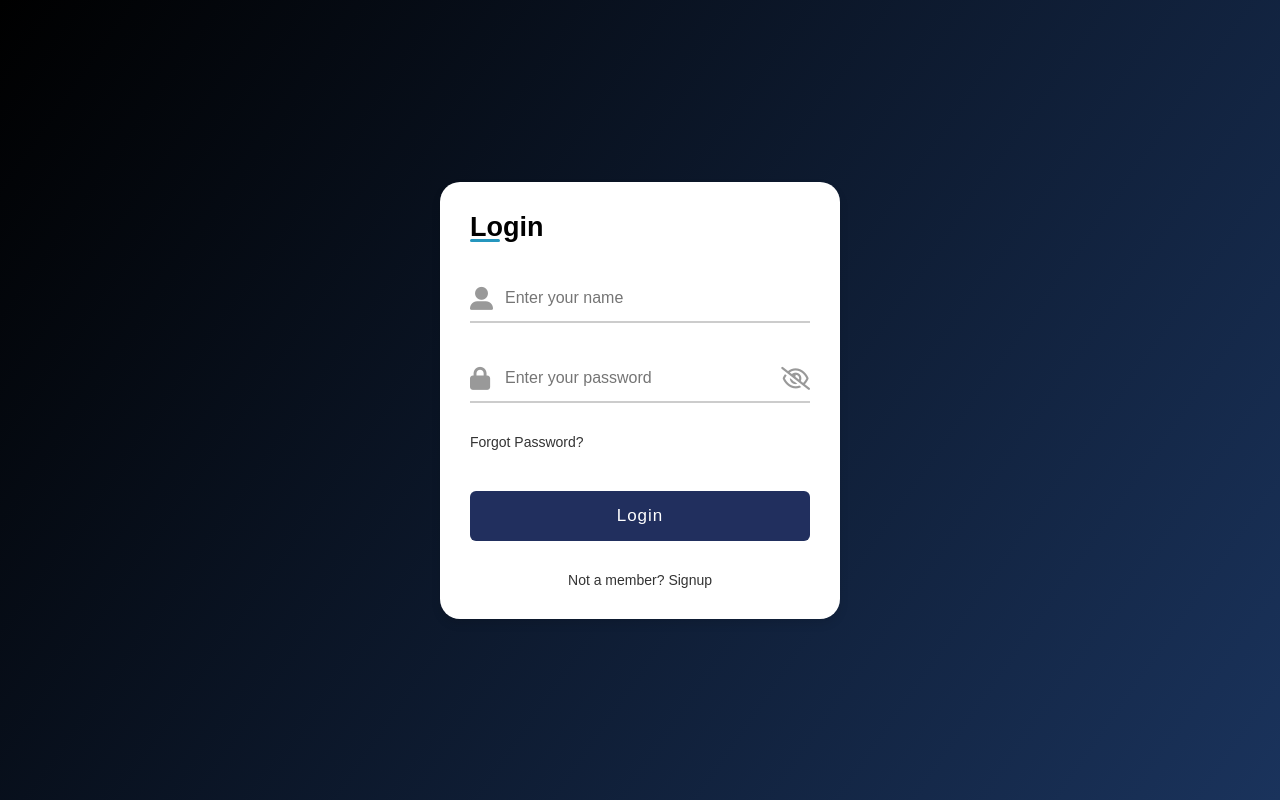
After one commit to TulsiLukhi1/Striver, a Django app: page /login/ in a window 1280 px wide. The commit adds this page. Run offline with Django 4.2, Linux system fonts and the light colour scheme; some libraries are stand-ins or nearby versions.

Commit message:
third commit-added frontend partially

```diff
--- /dev/null
+++ b/Strivers/Job/static/css/login.css
@@ -0,0 +1,140 @@
+*{
+    margin: 0;
+    padding: 0;
+    box-sizing: border-box;
+    font-family: 'poppins', sans-serif;
+}
+
+body{
+    height: 100vh;
+    display: flex;
+    align-items: center;
+    justify-content: center;
+    background-image: url(img/bg.jpg);
+    background: linear-gradient(125deg,#000,#1a335c);
+    /* /background-color: #4070f4;/ */
+}
+
+img{
+    background-size: cover;
+    width: 100%;
+    height: 100%;
+}
+
+.container{
+    position: absolute;
+    max-width: 400px;
+    width: 100%;
+    background: #fff;
+    box-shadow: 0 5px 10px rgba(0, 0, 0, 0.1);
+    border-radius: 20px;
+}
+
+.container .form{
+    padding: 30px;
+}
+
+.container .form .title{
+    position: relative;
+    font-size: 27px;
+    font-weight: 800;
+}
+
+.form .title::before{
+    content: '';
+    position: absolute;
+    left: 0;
+    bottom: 0;
+    height: 3px;
+    width: 30px;
+    background-color: #2596be;
+    border-radius: 25px;
+}
+
+.form .input-field{
+    position: relative;
+    margin-top: 30px;
+    height: 50px;
+    width: 100%;
+}
+
+.input-field input{
+    position: absolute;
+    height: 100%;
+    width: 100%;
+    padding: 0 35px;
+    border: none;
+    outline: none;
+    font-size: 16px;
+    border-bottom: 2px solid #ccc;
+    border-top: 2px solid transparent;
+
+    cursor: pointer;
+}
+
+/* .input-field input:is(:focus, :valid){
+    border-bottom-color: #212f5e;
+} */
+
+.input-field i{
+    position: absolute;
+    top: 50%;
+    transform: translateY(-50%);
+    color: #999;
+    font-size: 23px;
+}
+
+/* .input-field input:is(:focus, :valid) ~ i{
+    color: #212f5e;
+} */
+
+.input-field i.icon{
+    left: 0;
+    font-size: 10px;
+}
+
+.input-field i.showhidepw{
+    right: 0;
+}
+
+.forget{
+    margin-top: 30px;
+}
+
+.form .text{
+    color: #333;
+    font-size: 14px;
+}
+
+.form a{
+    /* /color: #4070f4;/ */
+    text-decoration: none;
+}
+
+.form a:hover{
+    text-decoration: underline;
+}
+
+.form .button{
+    margin-top: 40px;
+}
+
+.form .button input{
+    border: none;
+    color: #fff;
+    font-size: 17px;
+    font-weight: 500;
+    letter-spacing: 1px;
+    border-radius: 6px;
+    background-color: #212f5e;
+    cursor: pointer;
+}
+
+.button input:hover{
+    background-color: #2596be;
+}
+
+.form .login-signup{
+    margin-top: 30px;
+    text-align: center;
+}
--- /dev/null
+++ b/Strivers/Job/templates/accounts/login.html
@@ -0,0 +1,70 @@
+<!DOCTYPE html>
+<html lang="en">
+<head>
+	{% load static %}
+	<link rel="stylesheet" href="{% static 'css/login.css' %}">
+    <meta charset="UTF-8">
+    <meta http-equiv="X-UA-Compatible" content="IE=edge">
+    <meta name="viewport" content="width=device-width, initial-scale=1.0">
+	<link rel="preconnect" href="{% static 'https://fonts.googleapis.com' %}">
+	<link rel="preconnect" href="{% static 'https://fonts.gstatic.com' %}" crossorigin>
+	<link href="{% static 'https://fonts.googleapis.com/css2?family=Poppins:wght@300&display=swap' %}" rel="stylesheet">
+	<link rel="stylesheet" type="image/png" href="{% static 'https://unicons.iconscout.com/release/v4.0.0/css/line.css' %}">
+    <title>Login</title>
+
+
+</head>
+<body>
+	<div class="container">
+		<div class="forms">
+			<div class="form login">
+				<span class="title">Login</span>
+				<form method="POST">
+					{% csrf_token %}
+					<div class="input-field">
+						<!-- <input type="text" placeholder="Enter your name" name="username" required> -->
+						{{form.username}}
+						<i class="fas fa-user-alt"></i>
+						<!-- <i class="uil uil-envelope"></i> -->
+					</div>
+					<div class="input-field">
+						<!-- <input type="password" placeholder="Enter your password" name="password" required> -->
+						{{form.password}}
+						<i class="fa fa-lock"></i>
+						<i class="fa fa-eye-slash showhidepw"></i>
+						<!-- <i class="uil uil-lock icon"></i> -->
+					</div>
+					<div class="forget">
+						<a href="#" class="text">Forgot Password?</a>
+					</div>
+					{% if form.non_field_errors %}
+    					{% for error in form.non_field_errors %}
+  							<p class="error" style="color: red;">{{error}}</p>
+  						{% endfor %}
+  					{% endif %}
+
+					<div class="input-field button">
+						<input type="submit"  value="Login">
+					</div>
+				</form>
+				<div class="login-signup">
+					<span class="text">Not a member?
+						<a href="user_register" class="text signup-text">Signup</a>
+					</span>
+				</div>
+
+			</div>
+		</div>
+	</div>
+	<script src="https://kit.fontawesome.com/e81d17d39f.js" crossorigin="anonymous"></script>
+	<script>
+		var form_fields = document.getElementsByTagName('input')
+		form_fields[1].placeholder = 'Enter your name';
+		form_fields[2].placeholder = 'Enter your password';
+
+		for (var field in form_fields){
+			form_fields[field].className += 'form-control'
+		}
+	</script>
+</body>
+</html>
--- a/Strivers/Job/templates/index.html
+++ b/Strivers/Job/templates/index.html
@@ -174,6 +174,7 @@
                 <option value="web%20development">Web Development</option>
                 <option value="wordpress%20development">Wordpress Development</option>
         </select>
+        <input type="hidden" id="user" value="{{user.username}}" name="user">
         <input type="submit" value="Search">
 
 
--- a/Strivers/Job/urls.py
+++ b/Strivers/Job/urls.py
@@ -1,6 +1,21 @@
 from django.urls import path
 from . import views
 
+# urlpatterns = [
+#     path('',views.index,name='index'),
+#     path('login',views.user_login,name='login'),
+#     path('register',views.register,name='register'),
+#     path('logout',views.user_logout,name='logout'),
+# ]
+
+
+
 urlpatterns = [
-    path('',views.index,name="index"),
+    path('',views.index,name='index'),
+    path('register/',views.user_register,name='register'),
+    path('login/',views.user_login,name='login'),
+    path('logout/',views.user_logout,name='logout'),
+    # path('add_jobs',views.add_jobs,name='add_jobs'),
+    # path('jobs',views.show_jobs,name='jobs'),
+    # path('mail',views.mail,name='mail')
 ]
--- a/Strivers/Job/views.py
+++ b/Strivers/Job/views.py
@@ -2,6 +2,17 @@ from django.shortcuts import render
 from django.http import HttpResponse
 import requests
 from bs4 import BeautifulSoup as bs
+from django.shortcuts import render
+from django.contrib import messages
+from django.contrib.auth import authenticate, login, logout
+from django.contrib.auth.models import User,auth
+from urllib3 import HTTPResponse
+from .forms import SignUpForm
+from django.contrib.auth.forms import AuthenticationForm
+from django.contrib import messages
+from django.shortcuts import render,redirect, HttpResponseRedirect
+
+from .  models import SearchDetails
 
 # Create your views here.
 
@@ -13,7 +24,7 @@ def index(request):
 
         search_data=SearchDetails.objects.filter(username=user,search=search,siteurl=siteurl)
         if not search_data:
-            data = Search_details(
+            data = SearchDetails(
                 search=search,
                 username=user,
                 siteurl=siteurl
@@ -28,9 +39,6 @@ def index(request):
 
             req = requests.get(url)
             soup = bs(req.text,"html.parser")
-
-            # alldata=soup.find_all('div',class_="individual_internship_header")
-
 
             header_data = soup.find_all('div',class_="individual_internship_header")
             job_data= soup.find_all('div',class_="individual_internship_details")
@@ -67,9 +75,9 @@ def index(request):
 
 
             total_div=len(job_titles_fun)
-            update_data=Update_details.objects.filter(search=search)
+            update_data=UpdateDetails.objects.filter(search=search)
             if not update_data:
-                data=Update_details(search=search,total_div=total_div)
+                data=UpdateDetails(siteurl=siteurl,search=search,total_div=total_div)
                 data.save()
             else:
                 if update_data[0].total_div != total_div :
@@ -86,6 +94,8 @@ def index(request):
 
         return render(request,'index.html',context)
 
+    elif siteurl=="https://www.techgig.com/jobs/":
+        return (request,'index.html',context)
     return render(request,'index.html')
 
 
@@ -98,3 +108,43 @@ def index(request):
 
 
     return render(request,'index.html')
+
+
+def user_login(request):
+    if request.method == "POST":
+        fm = AuthenticationForm(request=request, data=request.POST)
+        if fm.is_valid():
+            uname = fm.cleaned_data['username']
+            upass = fm.cleaned_data['password']
+            user = authenticate(username=uname, password=upass)
+            if user is not None:
+                login(request, user)
+                return redirect('/')
+            messages.error(request,"Login Failed!! Please enter correct credentials :) ")
+    else:
+        fm = AuthenticationForm()
+    return render(request, 'accounts/login.html',{'form':fm})
+
+
+
+
+def user_register(request):
+    if request.method == "POST":
+        fm = SignUpForm(request.POST)
+        print("int post");
+        if fm.is_valid():
+            messages.success(request, 'Account created Successfully!')
+            fm.save()
+            print("fm.save()")
+            return render(request, 'accounts/login.html',{'form':fm})
+
+    else:
+        fm = SignUpForm()
+        print("in else")
+        return render(request, 'accounts/signup.html',{'form':fm})
+
+    print("it not in any condition")
+
+def user_logout(request):
+    auth.logout(request)
+    return redirect('login')
--- a/Strivers/Strivers/settings.py
+++ b/Strivers/Strivers/settings.py
@@ -118,6 +118,8 @@ USE_TZ = True
 # https://docs.djangoproject.com/en/4.0/howto/static-files/
 
 STATIC_URL = 'static/'
+
+
 STATICFILES_DIRS = [os.path.join(BASE_DIR,'Job/static'),]
 
 
```
Also changed, not shown: Strivers/Job/forms.py (added, +12 -0 lines), Strivers/Job/models.py (+31 -1 lines), Strivers/Job/templates/accounts/signup.html (added, +82 -0 lines), Strivers/Job/templates/login.html (deleted), Strivers/Job/templates/signup.html (deleted), Strivers/Strivers/urls.py (line endings or trailing spaces), Strivers/db.sqlite3.
